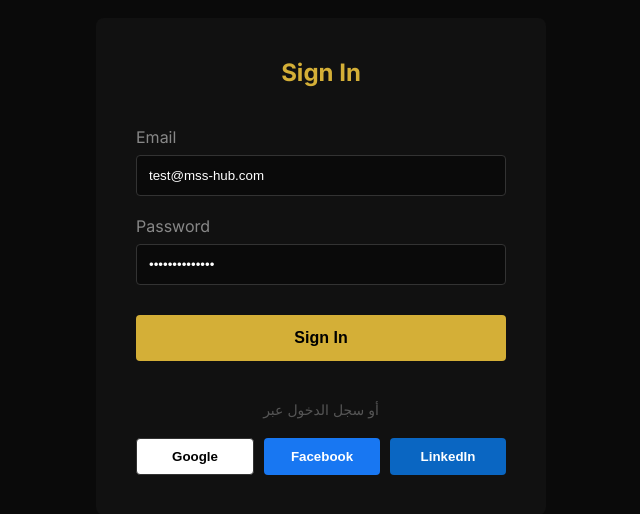
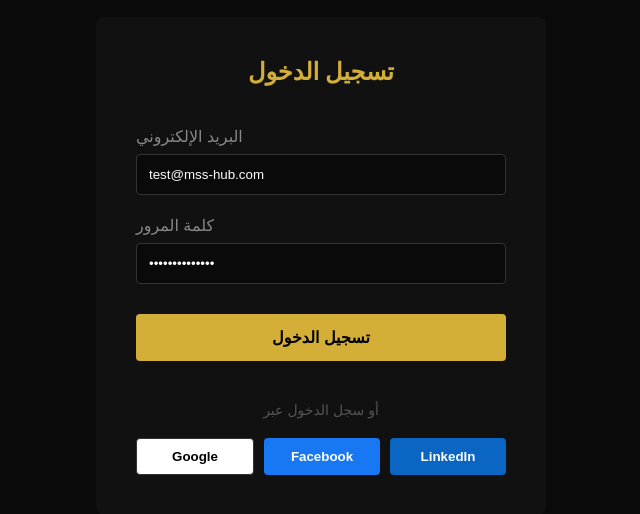
Before and after one commit to Bobboo266/mss-frontend, a React (Vite) app: page /login in a window 1280 px wide. Shown: the part 134-648 px from the top of the page, without its empty margins (319-959 px from the left). Built offline with nearby package versions, Linux system fonts and the light colour scheme.

Commit message:
Add full login with social buttons

```diff
--- a/src/pages/Login.jsx
+++ b/src/pages/Login.jsx
@@ -15,7 +15,6 @@ function Login({ onLogin }) {
       formData.append('username', email);
       formData.append('password', password);
 
-      // تم تعديل الرابط ليعمل على السيرفر الحي مباشرة
       const res = await axios.post(
         'https://mss-backend-production.up.railway.app/api/v1/auth/login',
         formData,
@@ -42,7 +41,7 @@ function Login({ onLogin }) {
   return (
     <div style={{ minHeight: '100vh', display: 'flex', alignItems: 'center', justifyContent: 'center', background: '#0a0a0a' }}>
       <div style={{ width: '100%', maxWidth: '450px', padding: '40px', background: '#111', borderRadius: '8px' }}>
-        <h2 style={{ textAlign: 'center', color: '#D4AF37', marginBottom: '40px' }}>Sign In</h2>
+        <h2 style={{ textAlign: 'center', color: '#D4AF37', marginBottom: '40px' }}>تسجيل الدخول</h2>
 
         {error && (
           <div style={{ background: 'rgba(255,0,0,0.1)', border: '1px solid red', color: '#ff6666', padding: '12px', marginBottom: '20px', borderRadius: '4px', textAlign: 'center' }}>
@@ -52,17 +51,17 @@ function Login({ onLogin }) {
 
         <form onSubmit={handleSubmit}>
           <div style={{ marginBottom: '20px' }}>
-            <label style={{ display: 'block', color: '#888', marginBottom: '8px' }}>Email</label>
+            <label style={{ display: 'block', color: '#888', marginBottom: '8px' }}>البريد الإلكتروني</label>
             <input type="email" value={email} onChange={(e) => setEmail(e.target.value)} required style={{ width: '100%', padding: '12px', background: '#0a0a0a', border: '1px solid #333', borderRadius: '4px', color: '#fff', boxSizing: 'border-box' }} />
           </div>
 
           <div style={{ marginBottom: '30px' }}>
-            <label style={{ display: 'block', color: '#888', marginBottom: '8px' }}>Password</label>
+            <label style={{ display: 'block', color: '#888', marginBottom: '8px' }}>كلمة المرور</label>
             <input type="password" value={password} onChange={(e) => setPassword(e.target.value)} required style={{ width: '100%', padding: '12px', background: '#0a0a0a', border: '1px solid #333', borderRadius: '4px', color: '#fff', boxSizing: 'border-box' }} />
           </div>
 
           <button type="submit" style={{ width: '100%', padding: '14px', background: '#D4AF37', color: '#000', border: 'none', borderRadius: '4px', fontSize: '16px', fontWeight: 'bold', cursor: 'pointer', marginBottom: '20px' }}>
-            Sign In
+            تسجيل الدخول
           </button>
         </form>
 
```
